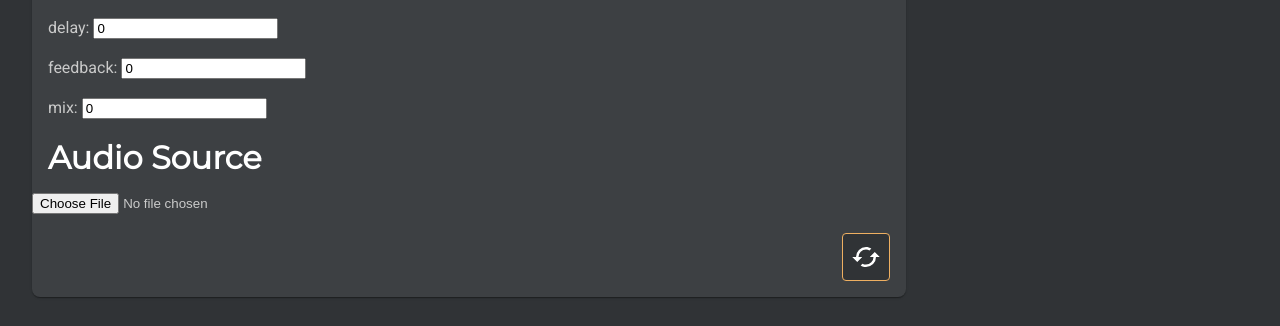
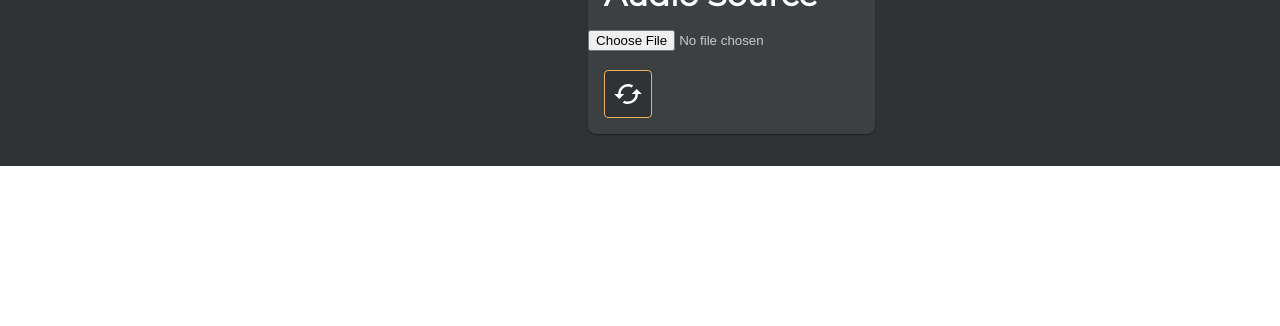
Before and after one commit to tomShoutTheSecond/ImageGlitcher, a React (Create React App) app in the folder image-glitcher/: page / in a window 1280 px wide. Shown: the part 1055-1381 px from the top of the page. After the commit the page ends 1221 px from the top, so only its background shows below. Built offline with nearby package versions, Linux system fonts and the light colour scheme.

Commit message:
Fix audio link bug in frameRenderer

```diff
--- a/image-glitcher/public/frameRenderer.js
+++ b/image-glitcher/public/frameRenderer.js
@@ -87,32 +87,32 @@ class FrameRenderer
 
             //ampMod
             case "frequency":
-                frameFrequency += Util.getValueFromAudioLink(audioLink, i);
+                frameFrequency += Util.getValueFromAudioLink(audioLink, frameIndex);
                 break;
             case "phase":
-                framePhase += Util.getValueFromAudioLink(audioLink, i);
+                framePhase += Util.getValueFromAudioLink(audioLink, frameIndex);
                 break;
             case "amp":
-                frameAmp += Util.getValueFromAudioLink(audioLink, i);
+                frameAmp += Util.getValueFromAudioLink(audioLink, frameIndex);
                 break;
             case "offset":
-                frameOffset += Util.getValueFromAudioLink(audioLink, i);
+                frameOffset += Util.getValueFromAudioLink(audioLink, frameIndex);
                 break;
 
             //delay
             case "delay":
-                frameDelay += Util.getValueFromAudioLink(audioLink, i);
+                frameDelay += Util.getValueFromAudioLink(audioLink, frameIndex);
                 break;
             case "feedback":
-                frameFeedback += Util.getValueFromAudioLink(audioLink, i);
+                frameFeedback += Util.getValueFromAudioLink(audioLink, frameIndex);
                 break;
             case "mix":
-                frameMix += Util.getValueFromAudioLink(audioLink, i);
+                frameMix += Util.getValueFromAudioLink(audioLink, frameIndex);
                 break;
 
             //shuffle
             case "segments":
-                frameSegments += Util.getValueFromAudioLink(audioLink, i);
+                frameSegments += Util.getValueFromAudioLink(audioLink, frameIndex);
                 break;
         }
 
--- a/image-glitcher/src/App.tsx
+++ b/image-glitcher/src/App.tsx
@@ -320,6 +320,7 @@ export class TransitionFramebank
 // x reuse split zip function from the old FrameInspector frame sequence download, to avoid memory overload when downloading timeline frames
 // x figure out which frames should be omitted and share the logic between GIF maker and timeline download
 // x calculate correct firstFrameIndex in TransitionWindow to enable rendering sequences of transitions in the timeline
+// - save animation frames to database as soon as they come available, to avoid out of memory when rendering long single frame transitions
 // - make generate keyframe variant button
 // - add a dispose GIF animation button to free up some memory
 // - add a memory watcher window with rolling stats
--- a/image-glitcher/src/DSPTestBenchWindow.tsx
+++ b/image-glitcher/src/DSPTestBenchWindow.tsx
@@ -31,18 +31,10 @@ export class DSPTestBenchWindow extends React.Component<DSPTestBenchWindowProps,
 
     render()
     {
-        let containerStyle = Styles.containerStyle;
-        containerStyle.width = "70%";
-
-        let leftMarginStyle : React.CSSProperties =
-        {
-            marginLeft: "16px"
-        };
-
         return (
-            <Card style={containerStyle}>
+            <Card style={Styles.containerStyle}>
                 <h1 style={Styles.h1Style}>DSP Test Bench</h1>
-                <div style={leftMarginStyle}>
+                <div style={Styles.leftMargin}>
                     {this.parameters.map((parameterName, key) => (
                         <div key={key}>
                             <label>{parameterName}: </label>
@@ -54,7 +46,7 @@ export class DSPTestBenchWindow extends React.Component<DSPTestBenchWindowProps,
                 <h1 style={Styles.h1Style}>Audio Source</h1>
                 <input type="file" ref={this.fileInput} onChange={async () => await this.loadAudioFromFile()} />
                 <br /><br />
-                <div style={Styles.alignRight}>
+                <div style={Styles.bottomLeftMargin}>
                     <IconButton iconName="process" hint="Process" onClick={() => this.process()}/>
                 </div>
                 {this.state.downloadUrl == "" ? "" : <a href={this.state.downloadUrl}>Download wav file</a>}
```
